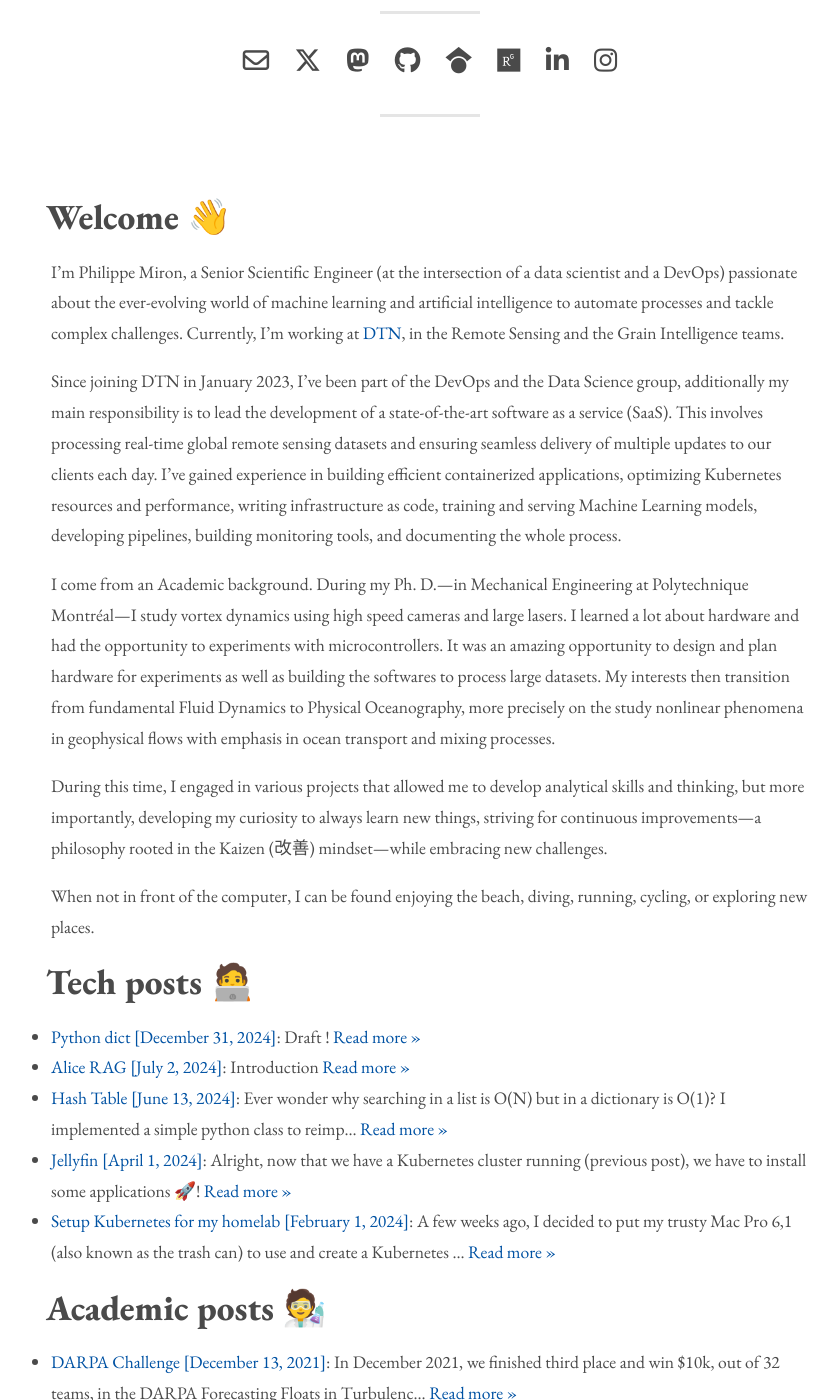
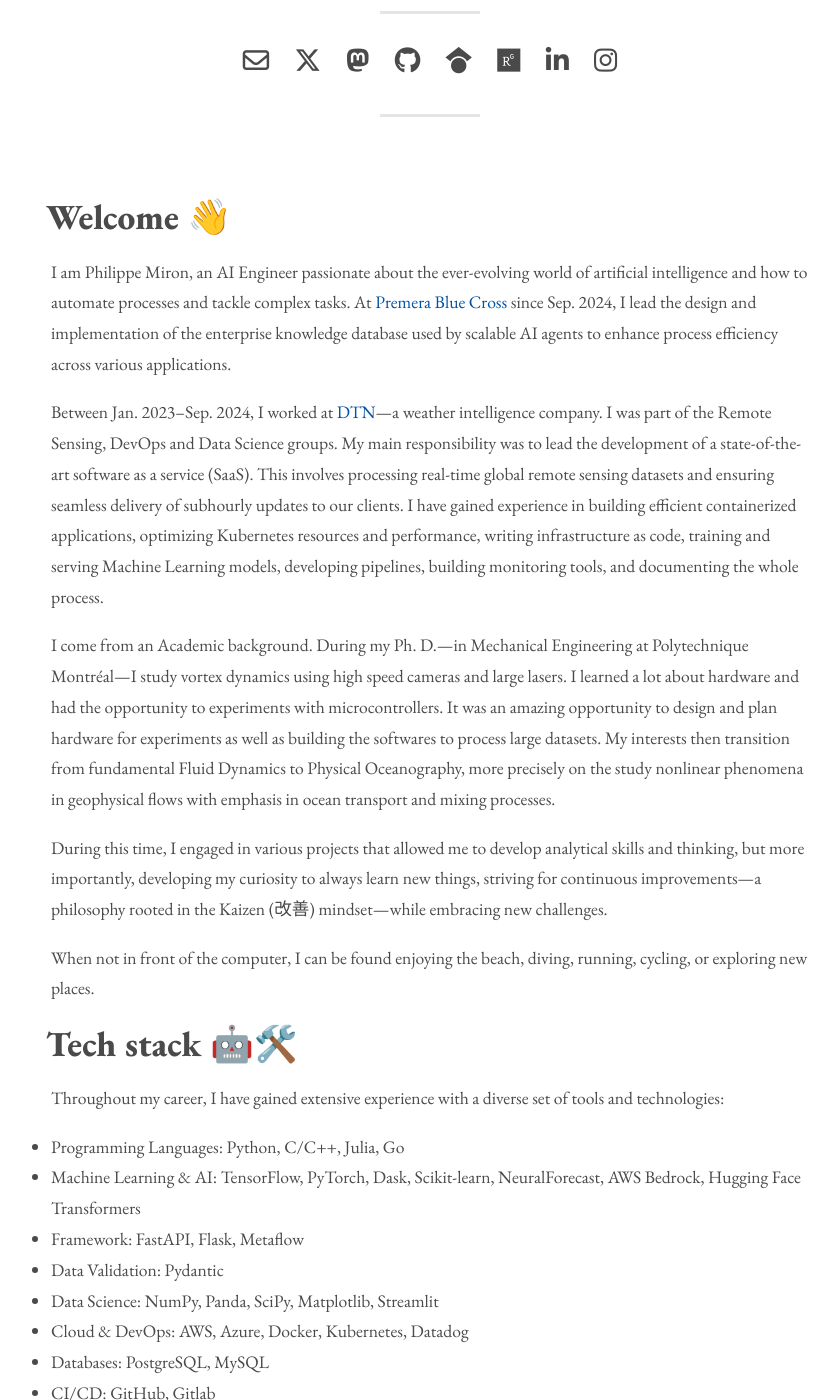
Before and after one commit to philippemiron/philippemiron.github.io, a Jekyll site: the page built from index.md, in a window 1280 px wide and 1400 px high, scrolled down 447 px. Shown: the whole window, without its empty margins (210-1049 px from the left). Built offline with Jekyll 4.4.1, drawn with Linux system fonts in a browser that asks for light colours; some of the changed text lies outside the part shown.

Commit message:
update front page and cv

```diff
--- a/_config.yml
+++ b/_config.yml
@@ -7,11 +7,11 @@ include: [".well-known"] # keybase
 theme_settings:
   # Meta
   title: Philippe Miron Ph. D. # Your name will go here
-  description: "Personal website data science machine learning artificial intelligence" # used by search engines
+  description: "Personal website artificial intelligence data science machine learning" # used by search engines
 
   # Header and footer text
   header_text: >
-     <h1>Senior Scientific Engineer at DTN</h1>
+     <h1>AI Engineer at Premera Blue Cross</h1>
      <p>Adjunct Faculty at Florida State University (COAPS)<p>
   header_text_feature_image:
   footer_text: >
--- a/index.md
+++ b/index.md
@@ -6,15 +6,31 @@ order: 0
 
 ## Welcome 👋
 
-I'm Philippe Miron, a Senior Scientific Engineer (at the intersection of a data scientist and a DevOps) passionate about the ever-evolving world of machine learning and artificial intelligence to automate processes and tackle complex challenges. Currently, I'm working at [DTN](https://www.dtn.com/), in the Remote Sensing and the Grain Intelligence teams.
+I am Philippe Miron, an AI Engineer passionate about the ever-evolving world of artificial intelligence and how to automate processes and tackle complex tasks. At [Premera Blue Cross](https://www.premera.com) since Sep. 2024, I lead the design and implementation of the enterprise knowledge database used by scalable AI agents to enhance process efficiency across various applications.
 
-Since joining DTN in January 2023, I've been part of the DevOps and the Data Science group, additionally my main responsibility is to lead the development of a  state-of-the-art software as a service (SaaS). This involves processing real-time global remote sensing datasets and ensuring seamless delivery of multiple updates to our clients each day. I've gained experience in building efficient containerized applications, optimizing Kubernetes resources and performance, writing infrastructure as code, training and serving Machine Learning models, developing pipelines, building monitoring tools, and documenting the whole process.
+Between Jan. 2023--Sep. 2024, I worked at [DTN](https://www.dtn.com)---a weather intelligence company. I was part of the Remote Sensing, DevOps and Data Science groups. My main responsibility was to lead the development of a state-of-the-art software as a service (SaaS). This involves processing real-time global remote sensing datasets and ensuring seamless delivery of subhourly updates to our clients. I have gained experience in building efficient containerized applications, optimizing Kubernetes resources and performance, writing infrastructure as code, training and serving Machine Learning models, developing pipelines, building monitoring tools, and documenting the whole process.
 
 I come from an Academic background. During my Ph. D.---in Mechanical Engineering at Polytechnique Montréal---I study vortex dynamics using high speed cameras and large lasers. I learned a lot about hardware and had the opportunity to experiments with microcontrollers. It was an amazing opportunity to design and plan hardware for experiments as well as building the softwares to process large datasets. My interests then transition from fundamental Fluid Dynamics to Physical Oceanography, more precisely on the study nonlinear phenomena in geophysical flows with emphasis in ocean transport and mixing processes.
 
 During this time, I engaged in various projects that allowed me to develop analytical skills and thinking, but more importantly, developing my curiosity to always learn new things, striving for continuous improvements---a philosophy rooted in the Kaizen (改善) mindset---while embracing new challenges.
 
 When not in front of the computer, I can be found enjoying the beach, diving, running, cycling, or exploring new places.
+
+## Tech stack 🤖🛠️
+
+Throughout my career, I have gained extensive experience with a diverse set of tools and technologies:
+
+- Programming Languages: Python, C/C++, Julia, Go
+- Machine Learning & AI: TensorFlow, PyTorch, Dask, Scikit-learn, NeuralForecast, AWS Bedrock, Hugging Face Transformers
+- Framework: FastAPI, Flask, Metaflow
+- Data Validation: Pydantic
+- Data Science: NumPy, Panda, SciPy, Matplotlib, Streamlit
+- Cloud & DevOps: AWS, Azure, Docker, Kubernetes, Datadog
+- Databases: PostgreSQL, MySQL
+- CI/CD: GitHub, Gitlab
+- Infrastructure as Code: Terraform, Helm, CloudFormation, Bicep
+
+These tools have empowered me to build scalable AI solutions, optimize cloud resources, and ensure robust data pipelines.
 
 ## Tech posts 🧑‍💻️
 {% assign posts_tech = site.posts | where: "category", "tech" %}
```
Also changed, not shown: cv.md (+2 -1 lines).
